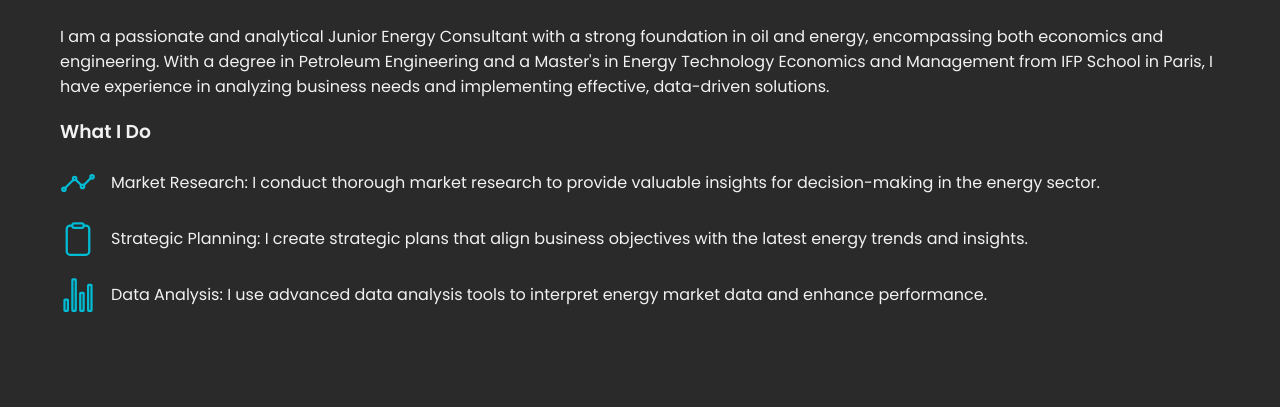
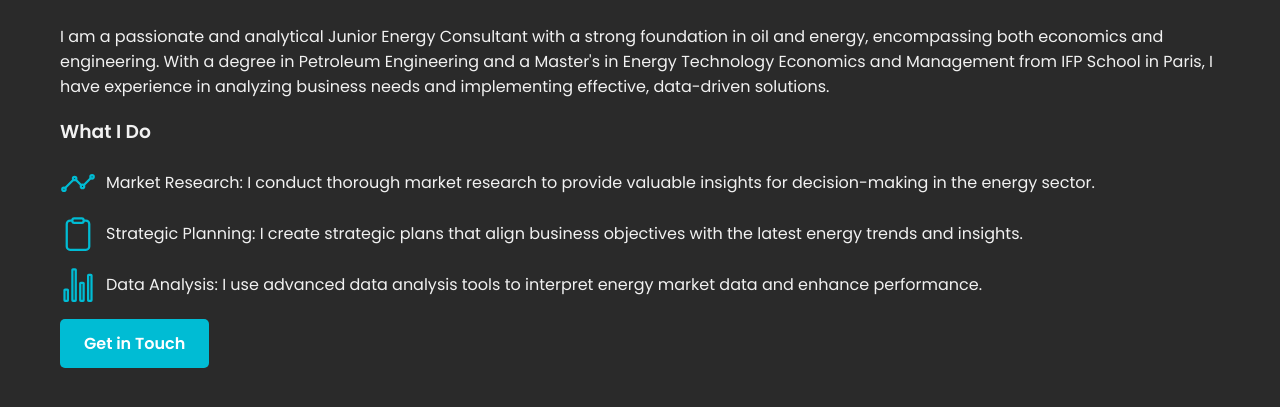
Before and after one commit to Amedos2024/Amedos2024.github.io, a plain HTML site: page index.html in a window 1280 px wide. Shown: the part 533-940 px from the top of the page. Drawn offline with nearby package versions, Linux system fonts and the light colour scheme.

Commit message:
Update index.html

```diff
--- a/index.html
+++ b/index.html
@@ -327,11 +327,9 @@
         <div class="main-content">
 
            <!-- About Section -->
-            <section id="about" class="active">
+<section id="about">
     <h2>About Me</h2>
-
-                <p>
-                    I am a passionate and analytical Junior Energy Consultant with a strong foundation in oil and energy,
+    <p>I am a passionate and analytical Junior Energy Consultant with a strong foundation in oil and energy,
        encompassing both economics and engineering. With a degree in Petroleum Engineering and a Master's in Energy
        Technology Economics and Management from IFP School in Paris, I have experience in analyzing business needs
        and implementing effective, data-driven solutions.
@@ -352,7 +350,48 @@
             <span>Data Analysis: I use advanced data analysis tools to interpret energy market data and enhance performance.</span>
         </li>
     </ul>
+
+    <!-- Get in Touch Button -->
+    <a href="#contact" class="button">Get in Touch</a>
 </section>
+
+<!-- Styling for the Button -->
+<style>
+    .button {
+        display: inline-block;
+        padding: 12px 24px;
+        background-color: #00bcd4;
+        color: white;
+        text-decoration: none;
+        border-radius: 5px;
+        font-size: 16px;
+        font-weight: bold;
+        transition: background-color 0.3s ease;
+    }
+
+    .button:hover {
+        background-color: #0097a7; /* Slightly darker shade on hover */
+    }
+
+    /* Service List Styles */
+    .service-list {
+        list-style: none;
+        padding: 0;
+    }
+
+    .service-item {
+        display: flex;
+        align-items: center;
+        margin-bottom: 15px;
+    }
+
+    .service-icon {
+        font-size: 36px;
+        margin-right: 10px;
+        color: #00bcd4;
+    }
+</style>
+
 
             <!-- Resume Section -->
             <section id="resume">
```
Lines whose indentation alone changed are shown as unchanged.
